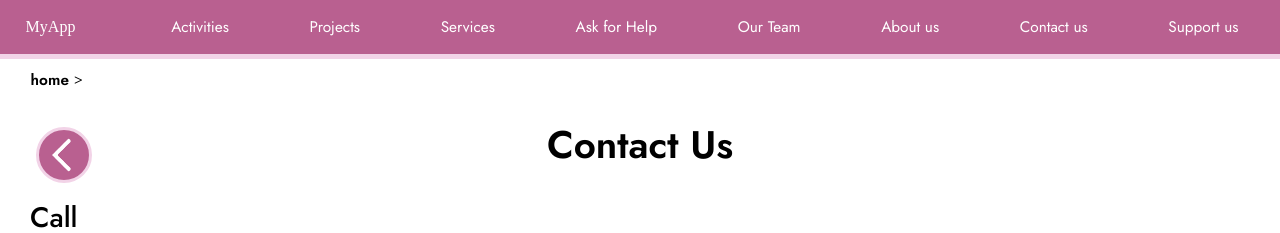
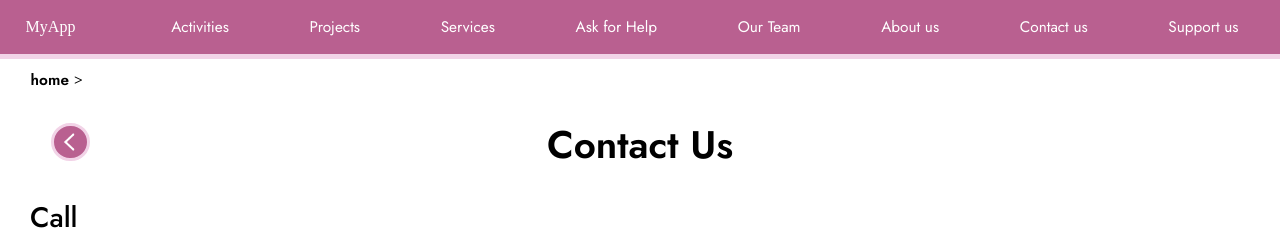
Before and after one commit to filippofini/hypermedia-project-2024, a Nuxt app in the folder website/: page /contact_us in a window 1280 px wide. Shown: the top 233 px of the page. Built offline with nearby package versions, Linux system fonts and the light colour scheme; no server answers.

Commit message:
Modified Backbutton

```diff
--- a/website/assets/css/default.css
+++ b/website/assets/css/default.css
@@ -15,8 +15,8 @@ html, body {
 
 .back-button {
     position: absolute;
-    left: 10px;
-    top: 10px;
+    left: 2vw;
+    top: 0.5vw;
 }
 
 .center-title{
--- a/website/components/BackButton.vue
+++ b/website/components/BackButton.vue
@@ -13,11 +13,8 @@
     }
 
     .button-container {
-        width: 7vh;
-        height: 7vh;
-        min-width: 25px;
-        min-height: 25px;
-        margin: 1%;
+        width: 3vw;
+        height: 3vw;
         display: flex;
         justify-content: center;
         align-items: center;
--- a/website/pages/projects/index.vue
+++ b/website/pages/projects/index.vue
@@ -1,11 +1,11 @@
 <template>
     <BreadCrumbs :crumbs="BCrumbs"/>
-    <div class="top">
-        <div class="test">
+    <div class="top-container">
+        <div class="back-button">
             <BackButton />
         </div>
         <div class="center-title">
-            <div class="title-page">Projects</div>
+        Projects
         </div>
     </div>
     <div class="introduction">Welcome to our Projects Preview Page. Here, you'll find a comprehensive overview of our impactful initiatives aimed at supporting women victims of violence. From raising awareness through public installations to educating young minds in schools, each project is designed to foster a safer, more informed, and supportive community. Explore our diverse efforts to combat gender-based violence and discover how you can get involved in making a difference.</div>
@@ -75,26 +75,6 @@
 </script>
 
 <style scoped>
-    @import url('https://fonts.googleapis.com/css2?family=Jost:wght@400;500;600&display=swap');
-
-    .top {
-        display: flex;
-        flex-direction: row;
-        margin: 2vw;
-    }
-
-    .test{
-        display: flex;
-        width: 10%;
-    }
-
-    .center-title {
-        display: flex;
-        align-items: center;
-        justify-content: center;
-        width: 90%;
-        margin-right: 10%;
-    }
 
     #sorting-selector-projects {
         display: flex;
```
